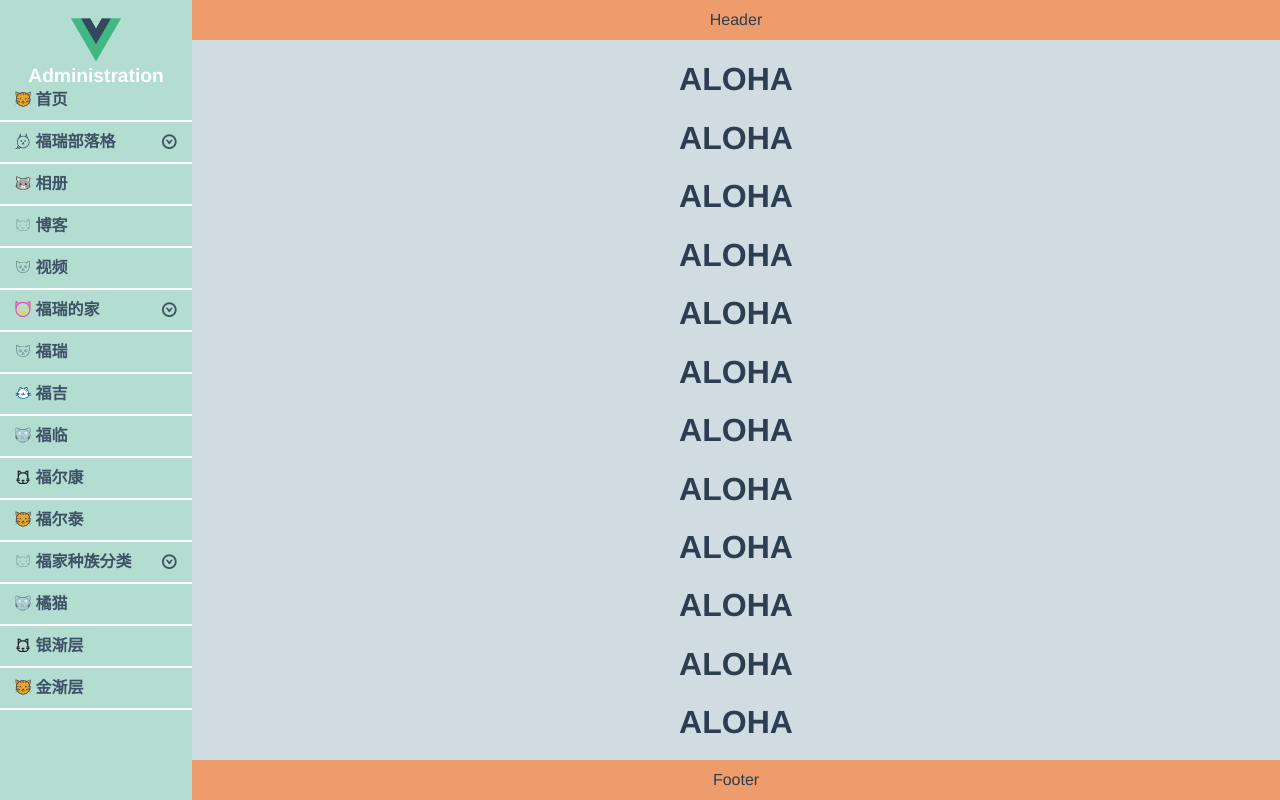
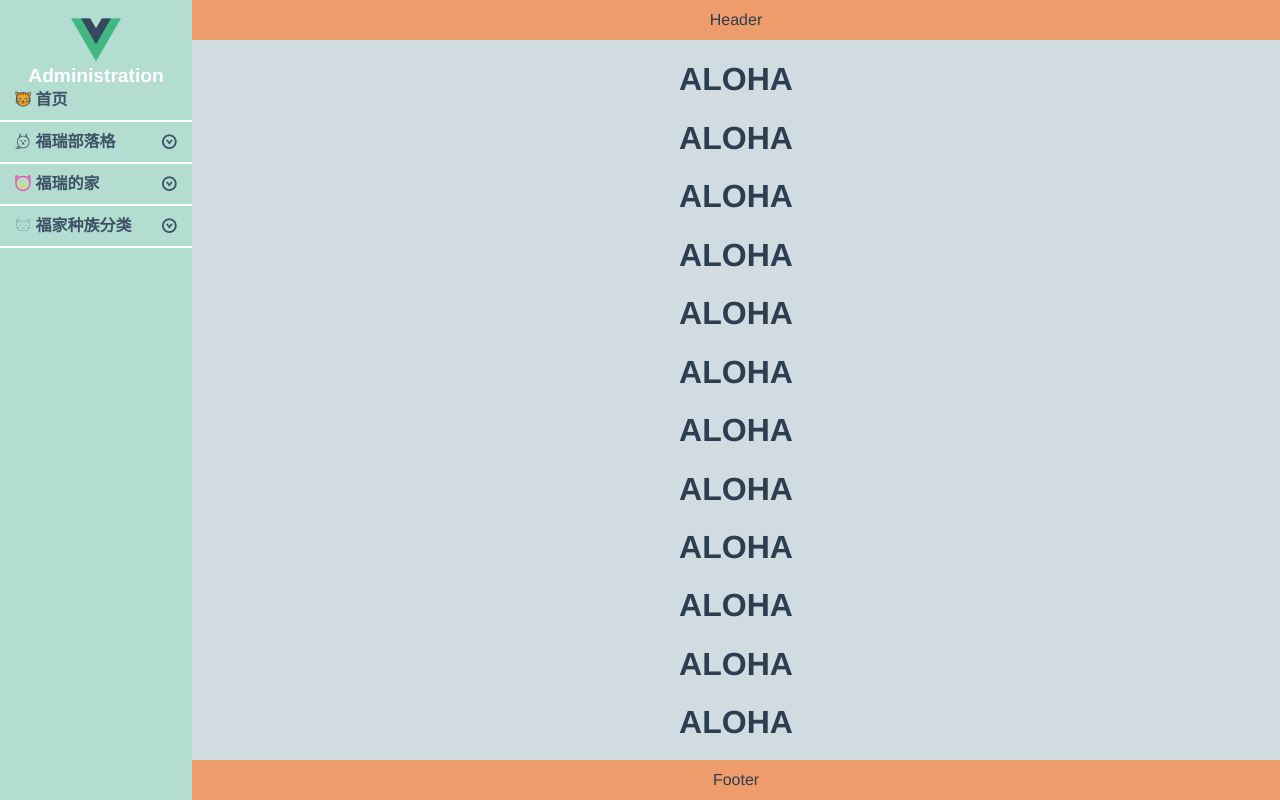
Before and after one commit to jesuisrachel/administration, a Vue app: page /#/home in a window 1280 px wide. Built offline with nearby package versions, Linux system fonts and the light colour scheme.

Commit message:
recursive navigator function finished

```diff
--- a/src/components/ListRecursive.vue
+++ b/src/components/ListRecursive.vue
@@ -1,8 +1,7 @@
 <template>
     <div>
         <ul v-for="(item, index) in menudata" :key="index">
-            <li v-if="!item.children"
-                >
+            <li v-if="!item.children">
                 <router-link :to="item.url">
                     <div class="submenu">
                         <svg class="icon" aria-hidden="true">
@@ -20,7 +19,7 @@
                     {{item.name}}
                     <i :class="item.name === toggleName?'icon-up-circle':'icon-down-circle'" class="iconfont slidedownIcon"></i>
                 </div>
-                <listRecursive :menudata="item.children"></listRecursive>
+                <listRecursive v-show="item.name === toggleName" :menudata="item.children"></listRecursive>
             </li>
         </ul>
     </div>
@@ -35,13 +34,12 @@ export default {
             currentURL:'/home',//当前显示的url
             toggleName: '',  // 菜单子项目名称
             defaultActive:true,
+            isShow: false,
 		}
     },
     methods:{
         isToggle(name){
             name!=this.toggleName ? this.toggleName=name : this.toggleName='';
-            console.log(name);
-            console.log(this.toggleName);
         }
     }
 }
--- a/src/components/SideMenuList1.js
+++ b/src/components/SideMenuList1.js
@@ -28,8 +28,18 @@ export const MenuList=[
         children:[
             {
                 name:"福瑞",
-                url:"",
-                icon: "#icon-mao"
+                icon: "#icon-mao",
+                children:[
+                    {
+                        name:"小一目录",
+                        icon:"",
+                        url:"/xiaoyi"
+                    }, {
+                        name:"小二目录",
+                        icon:"",
+                        url:"/xiaoer"
+                    }
+                ]
             },{
                 name:"福吉",
                 url:"",
```
